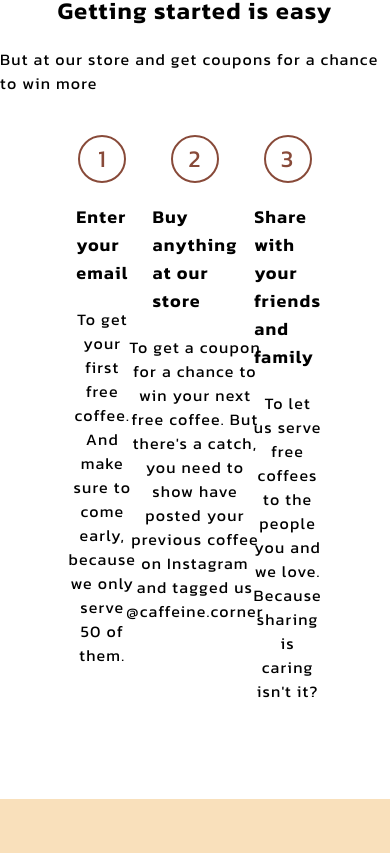
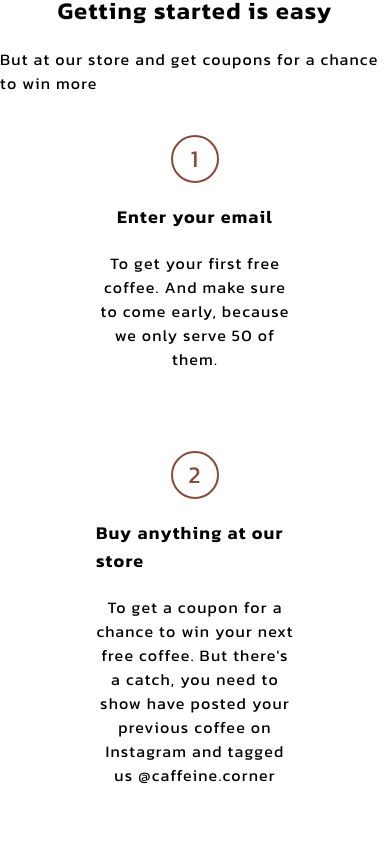
Before and after one commit to an4s911/caffeine-corner, a React (Vite) app: page /rewards in a window 390 px wide. Shown: the part 1071-1924 px from the top of the page. Built offline with nearby package versions, Linux system fonts and the light colour scheme.

Commit message:
Make the rewards page responsive

```diff
--- a/src/components/Rewards.jsx
+++ b/src/components/Rewards.jsx
@@ -34,7 +34,7 @@ function Rewards() {
                         But at our store and get coupons for a chance to win
                         more
                     </p>
-                    <div className="steps grid grid-cols-3 gap-20 mt-5 px-24">
+                    <div className="steps grid grid-cols-1 lg:grid-cols-3 gap-20 mt-5 px-24">
                         {[
                             {
                                 id: 1,
```
